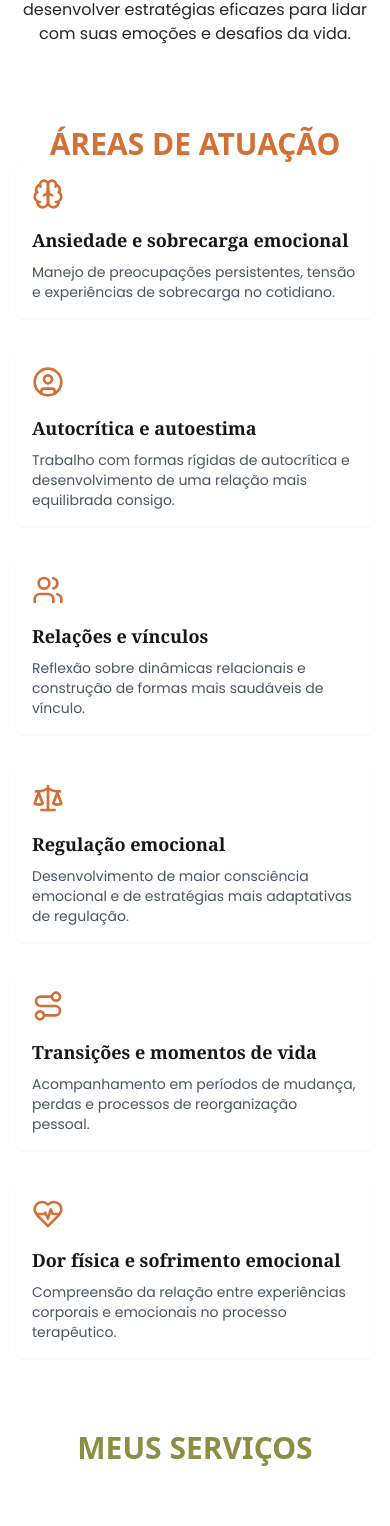
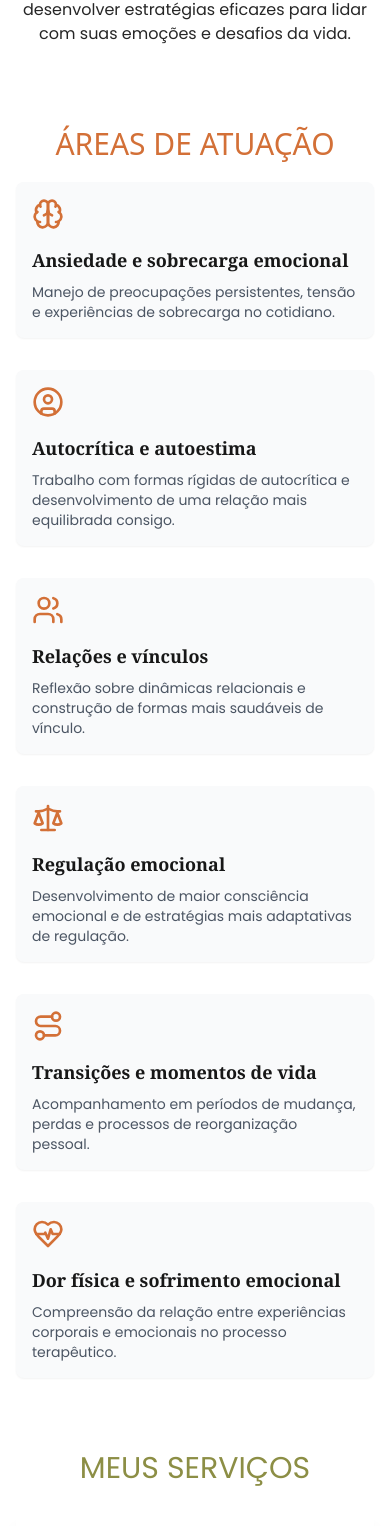
Before and after one commit to vitao-al/thiagopontespsicologo, a React (Vite) app: page / in a window 390 px wide. Shown: the part 2074-3600 px from the top of the page. Built offline with nearby package versions, Linux system fonts and the light colour scheme.

Commit message:
style[Services, Areas, About]: Mudanca de foto e text

```diff
--- a/src/components/Areas.tsx
+++ b/src/components/Areas.tsx
@@ -58,7 +58,7 @@ const ServiceCard = ({ service, index }: { service: typeof services[0], index: n
   return (
     <div
       ref={cardRef}
-      className={`bg-white dark:bg-black p-4 md:p-6 rounded-lg shadow-sm hover:shadow-md transition-all duration-700 ease-out ${
+      className={`bg-gray-50 dark:bg-black p-4 md:p-6 rounded-lg shadow-sm hover:shadow-md transition-all duration-700 ease-out ${
         isVisible
           ? 'opacity-100 translate-y-0'
           : 'opacity-0 translate-y-8'
@@ -83,7 +83,7 @@ export default function Areas() {
           </p>
         </div>
         <div className="text-center">
-          <p className="text-3xl font-bold text-laranja dark:text-laranja ">ÁREAS DE ATUAÇÃO</p>
+          <p className="text-3xl font-normal text-laranja dark:text-laranja mb-5">ÁREAS DE ATUAÇÃO</p>
         </div>
         <div className="grid grid-cols-1 md:grid-cols-2 lg:grid-cols-3 gap-8 font-poppins font-normal">
           {services.map((service, index) => (
--- a/src/components/Services.tsx
+++ b/src/components/Services.tsx
@@ -17,7 +17,7 @@ const services = [
     title: 'Projetos e palestras',
     description: (
       <>
-        Desenvolvimento de atividades voltadas à <strong>promoção da saúde mental em diferentes contextos institucionais</strong>, considerando seus <strong> objetivos e as necessidades.</strong>{' '}
+        Desenvolvimento de atividades voltadas à <strong>promoção da saúde mental em diferentes contextos institucionais</strong>, considerando seus <strong>objetivos e as necessidades.</strong>{' '}
         Palestras, rodas de conversa e encontros formativos para <strong>empresas</strong>, <strong>instituições</strong>, <strong>escolas</strong> e organizações.
       </>
     )
@@ -72,7 +72,7 @@ const ServiceCard = ({ service, index }: { service: Service; index: number }) =>
   return (
     <div
       ref={cardRef}
-      className={`bg-gray-50 shadow-xl dark:bg-black p-4 md:p-6 rounded-lg shadow-sm hover:shadow-md transition-all duration-700 ease-out ${
+      className={`bg-white shadow-xl dark:bg-black p-4 md:p-6 rounded-lg hover:shadow-md transition-all duration-700 ease-out ${
         isVisible
           ? 'opacity-100 translate-y-0'
           : 'opacity-0 translate-y-8'
@@ -90,8 +90,8 @@ export default function Services() {
   return (
     <section id="servicos" className="bg-white dark:bg-neutral-800 py-5">
       <div className="container mx-auto px-4 py-4">
-        <div className="text-center mb-16">
-          <h2 className="text-3xl font-bold text-musgo dark:text-white mb-4">MEUS SERVIÇOS</h2>
+        <div className="text-center mb-6">
+          <h2 className="text-3xl font-normal font-poppins text-musgo dark:text-white">MEUS SERVIÇOS</h2>
         </div>
         <div className="grid grid-cols-1 md:grid-cols-2 lg:grid-cols-2 gap-4 font-poppins font-normal">
           {services.map((service, index) => (
```
Also changed, not shown: public/thiagopontes5.jpeg.
